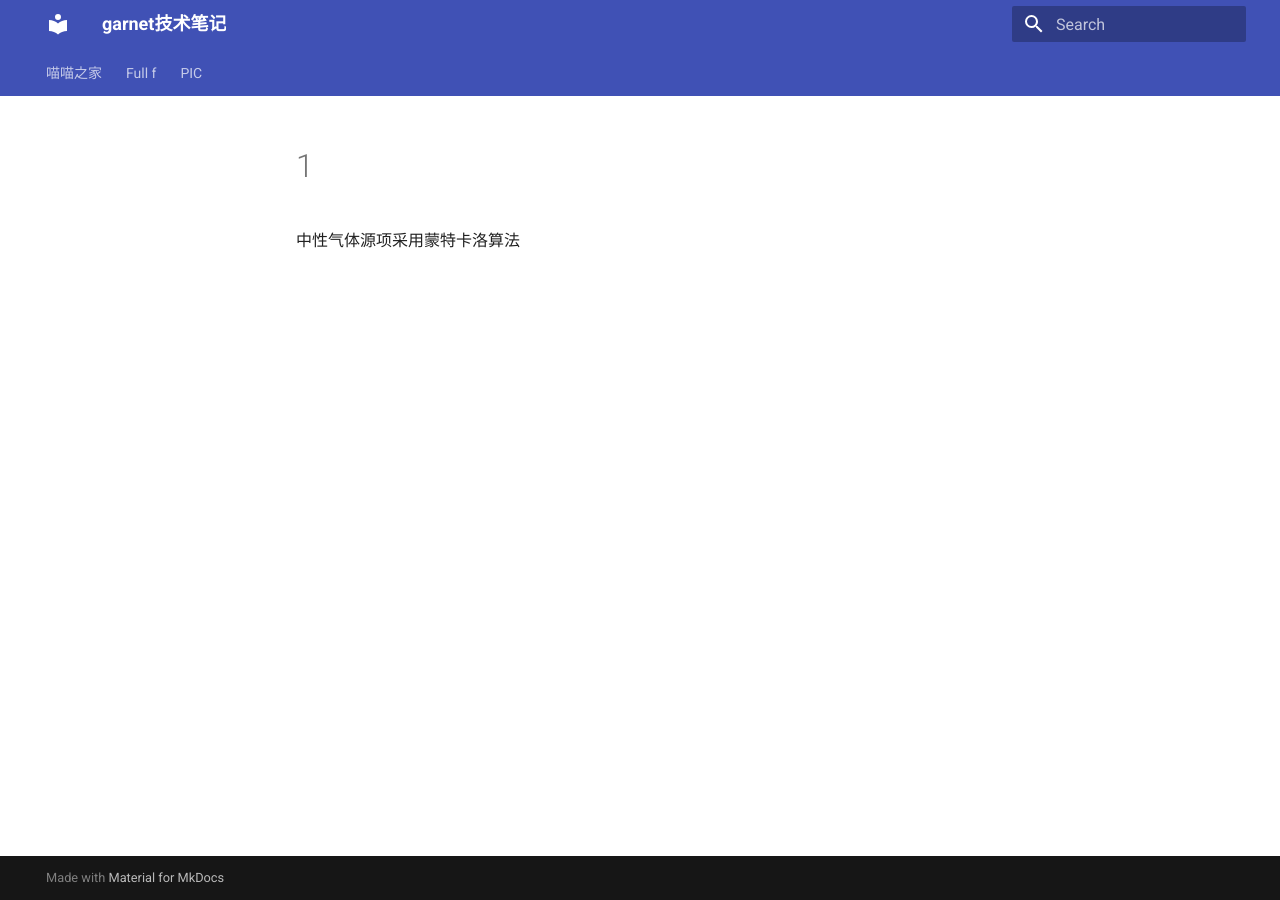
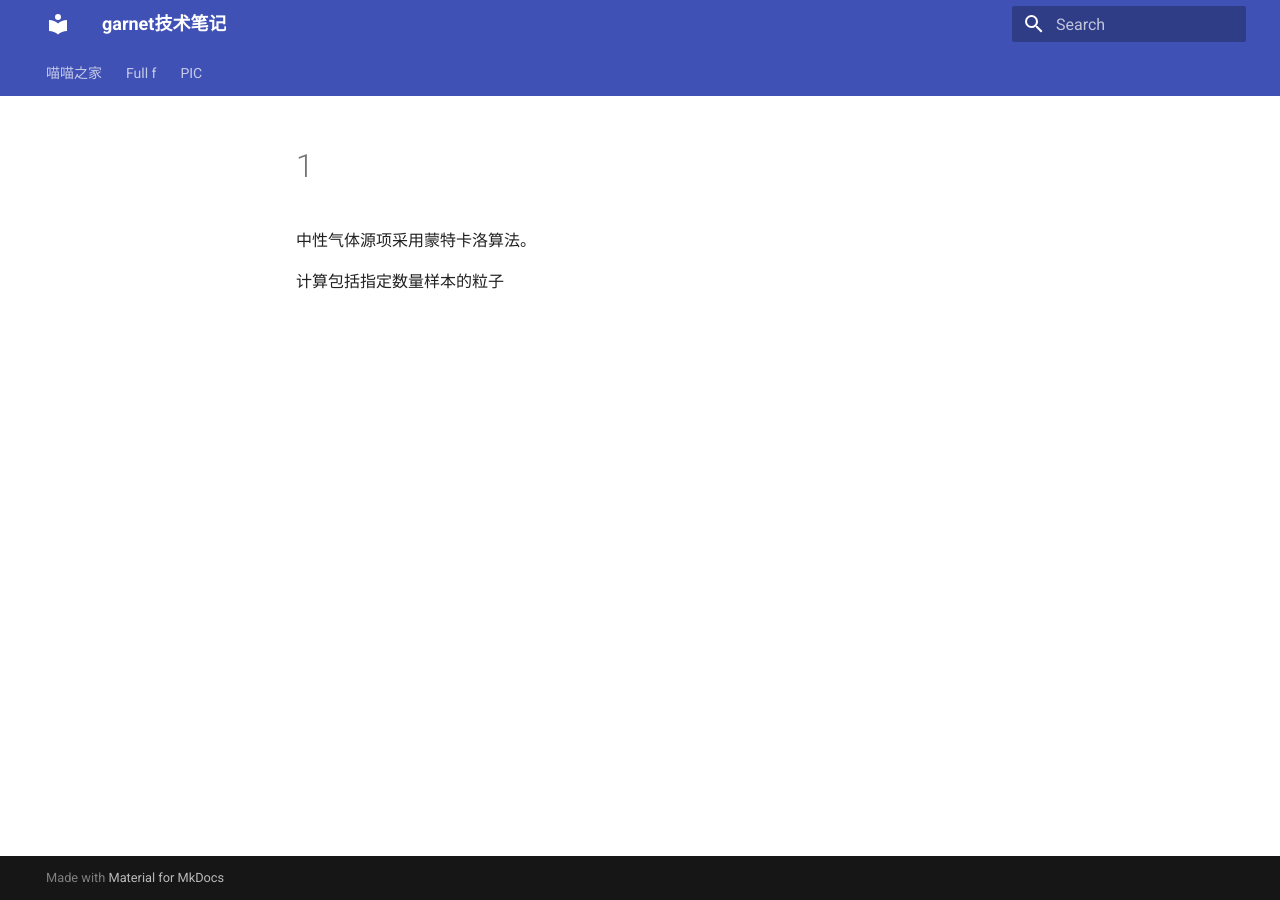
Before and after one commit to zeroifox/zeroifox, an MkDocs documentation site: the page built from docs/baldur/1.md, in a window 1280 px wide. Built offline with MkDocs 1.6.1 and Material for MkDocs 9.7.7, drawn with Linux system fonts in a browser that asks for light colours.

Commit message:
docs/baldur/1.md updated from https://stackedit.cn/

```diff
--- a/docs/baldur/1.md
+++ b/docs/baldur/1.md
@@ -1,4 +1,6 @@
-中性气体源项采用蒙特卡洛算法
+中性气体源项采用蒙特卡洛算法。
+
+计算包括指定数量样本的粒子
 <!--stackedit_data:
-eyJoaXN0b3J5IjpbLTU5MjY5Nzc0M119
+eyJoaXN0b3J5IjpbMTk3MDAzMDQyNV19
 -->
```
